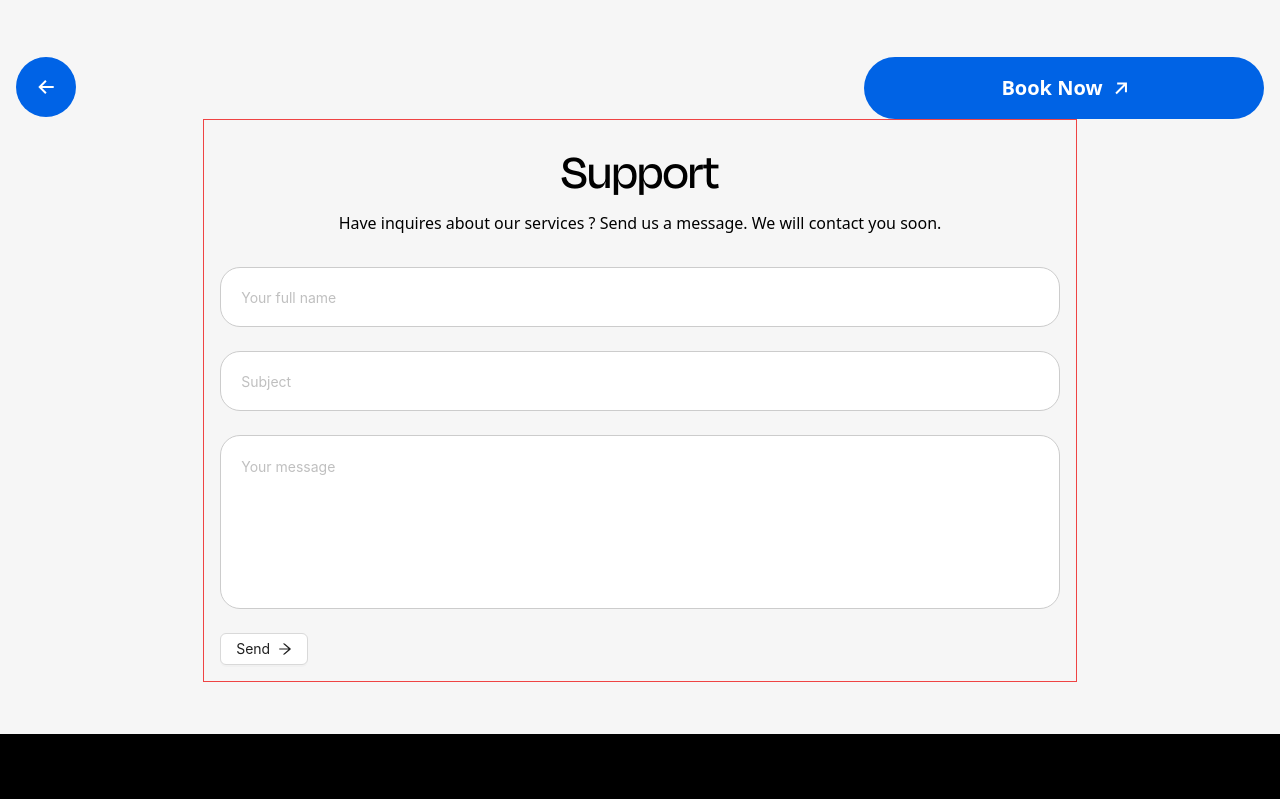
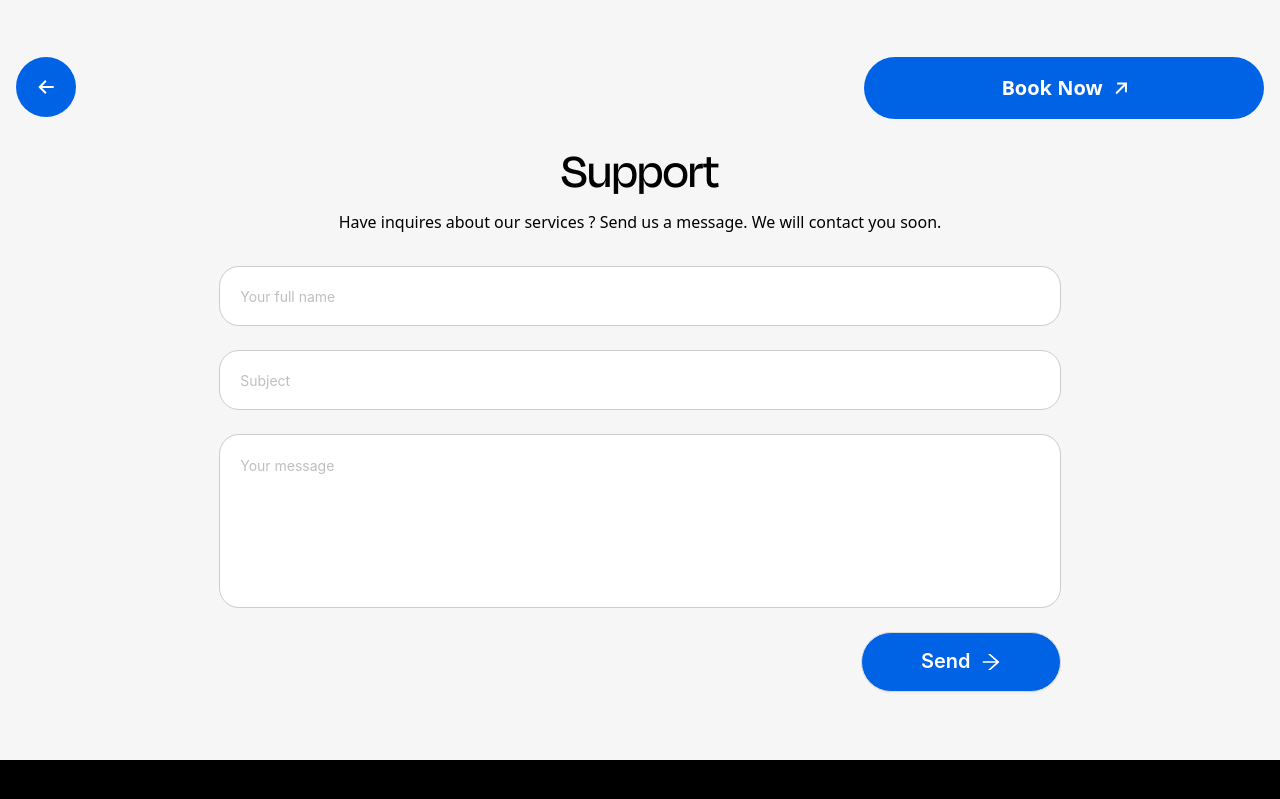
Before and after one commit to AlmasWD09/car-cleaning-web, a React (Vite) app: page /support in a window 1280 px wide. Shown: the top 799 px of the page. Built offline with nearby package versions, Linux system fonts and the light colour scheme.

Commit message:
support sessition design ok

```diff
--- a/src/pages/support/Support.jsx
+++ b/src/pages/support/Support.jsx
@@ -35,7 +35,7 @@ const Support = () => {
         </div>
 
 
-        <div className="lg:w-[70%] mx-auto border border-red-500 p-4">
+        <div className="lg:w-[70%] mx-auto  p-4">
           <div >
             <div className="flex flex-col justify-center items-center pb-8">
               <h2 className="text-[24px] lg:text-[50px] font-medium font-degular">Support</h2>
@@ -104,8 +104,23 @@ const Support = () => {
                   </Form.Item>
                 </div>
 
-                <div>
-                  <Button >Send <ArrowRightOutlined /></Button>
+                <div className="flex justify-end">
+                  <Button
+                    style={{
+                      width:"200px",
+                      backgroundColor: "#0063E5",
+                      color: "#ffffff",
+                      fontSize: "20px",
+                      fontWeight: "600",
+                      height: "60px",
+                      borderRadius: "30px",
+                      display: "flex",
+                      alignItems: "center",
+                      justifyContent: "center",
+                      gap: "10px",
+
+                    }}
+                  >Send <ArrowRightOutlined /></Button>
                 </div>
               </Form>
             </div>
```
